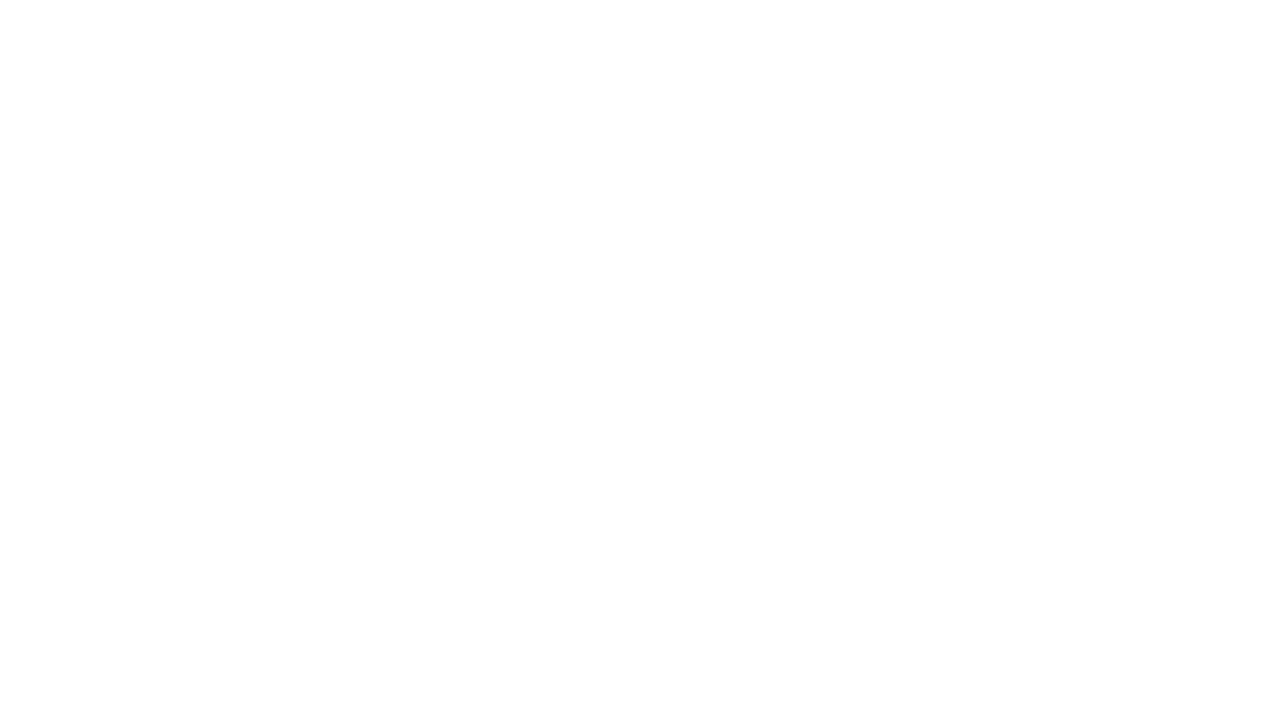
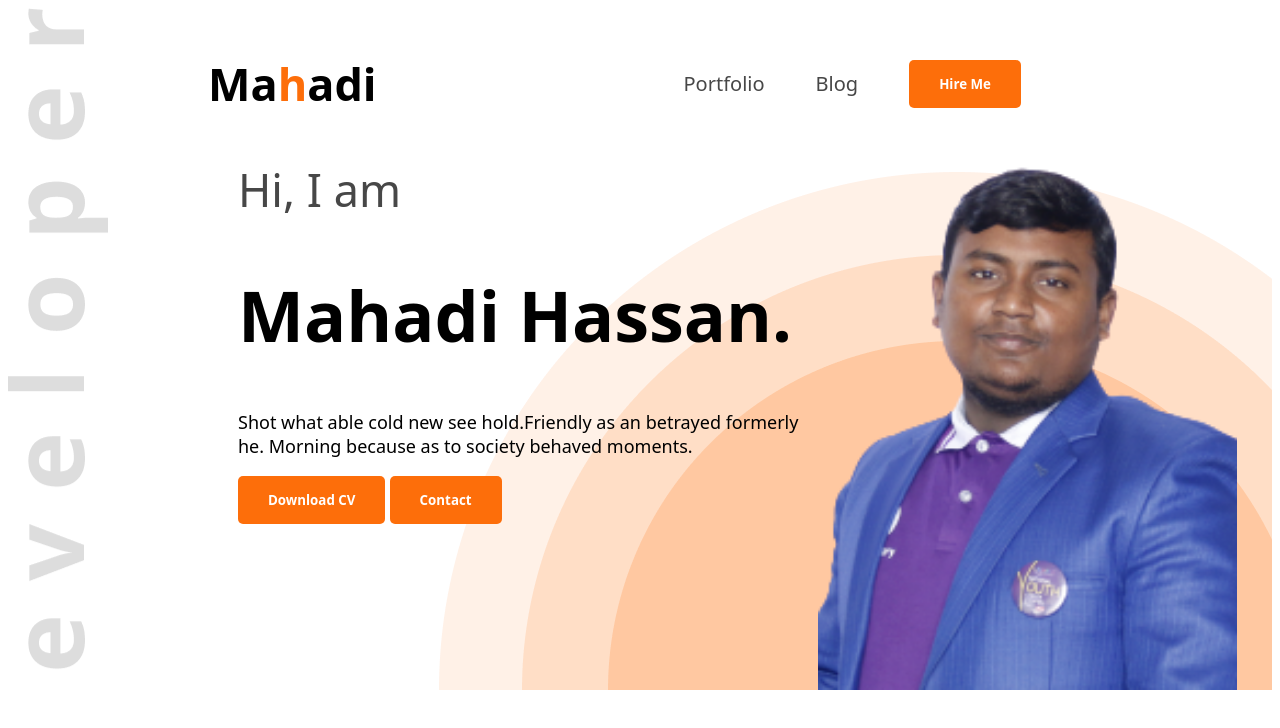
Before and after one commit to Mahadi200/mahadi-portfilio, a plain HTML site: page index.html in a window 1280 px wide. Drawn offline with Linux system fonts and the light colour scheme.

Commit message:
added an css style

```diff
--- a/index.html
+++ b/index.html
@@ -1,5 +1,6 @@
 <!DOCTYPE html>
 <html lang="en">
+
 <head>
   <meta charset="UTF-8">
   <meta name="viewport" content="width=device-width, initial-scale=1.0">
@@ -7,9 +8,30 @@
   <link rel="stylesheet" href="/style/style.css">
   <title>Mahadi portfilio</title>
 </head>
+
 <body>
-  <header>
+  <header class="header">
+    <nav>
+      <h3 class="nav-title">Ma<span class="text-primary">h</span>adi</h3>
+      <ul>
+        <li><a class="dark-2" href="">Portfolio</a></li>
+        <li><a class="dark-2" href="">Blog</a></li>
+        <li><a href=""><button class="btn-primary">Hire Me</button></a></li>
 
+      </ul>
+    </nav>
+    <div class="banner">
+      <div class="banner-content">
+        <div class="banner-greeting dark-2">Hi, I am</div>
+        <h1 class="banner-title">Mahadi Hassan.</h1>
+        <p class="banner-description"> Shot what able cold new see hold.Friendly as an betrayed formerly he. Morning
+          because as to society behaved moments.</p>
+        <button class="btn-primary">Download CV</button>
+        <button class="btn-primary">Contact</button>
+      </div>
+
+      <img class="banner-profile-pic" src="asset/cort half pic.png" alt="dev pic">
+    </div>
   </header>
 
   <main>
@@ -21,4 +43,5 @@
   </footer>
 
 </body>
+
 </html>
--- a/style/style.css
+++ b/style/style.css
@@ -0,0 +1,76 @@
+@import url('https://fonts.googleapis.com/css2?family=Open+Sans:ital,wght@0,300..800;1,300..800&display=swap');
+
+*{
+  font-family: system-ui, -apple-system, BlinkMacSystemFont, 'Segoe UI', Roboto, Oxygen, Ubuntu, Cantarell, 'Open Sans', 'Helvetica Neue', sans-serif;
+  /* margin: 0;
+  padding: 0; */
+}
+/* shared style */
+.text-primary{
+  color: #FD6E0A;
+}
+.dark-2{
+  color: #474747;
+}
+.btn-primary {
+    background-color: #FD6E0A;
+    font-weight: bold;
+    color: white;
+    padding: 15px 30px;
+    border-radius: 5px;
+    border: none;
+  }
+
+  /* header */
+  .header{
+    background-image: url(../images/developer.png),url(../images/header_bg.png);
+    background-repeat: no-repeat;
+    background-position: top left, bottom right;
+  }
+nav{
+  display: flex;
+  align-items: center;
+  justify-content: space-between;
+  margin: 0px 200px;
+}
+
+nav ul{
+  display: flex;
+  align-items: center;
+}
+.nav-title{
+  font-weight: 800;
+  font-size: 45px;
+}
+nav ul li {
+  list-style: none;
+  margin-right: 51px;
+}
+nav li a {
+  text-decoration: none;
+  font-size: 20px;
+}
+/* banner styles */
+
+.banner{
+  display: flex;
+  justify-content: space-between;
+  margin: 0 35px 0 230px;
+}
+.banner-content{
+  max-width: 580px;
+}
+.banner-greeting{
+  font-size: 45px;
+  font-weight: 600px;
+}
+.banner-title{
+  font-weight: bold;
+  font-size: 70px;
+}
+.banner-description{
+  font-size: 18px;
+}
+.banner-profile-pic{
+  width: 580px;
+}
```
Also changed, not shown: asset/panjabi-removebg-preview.png (added).
